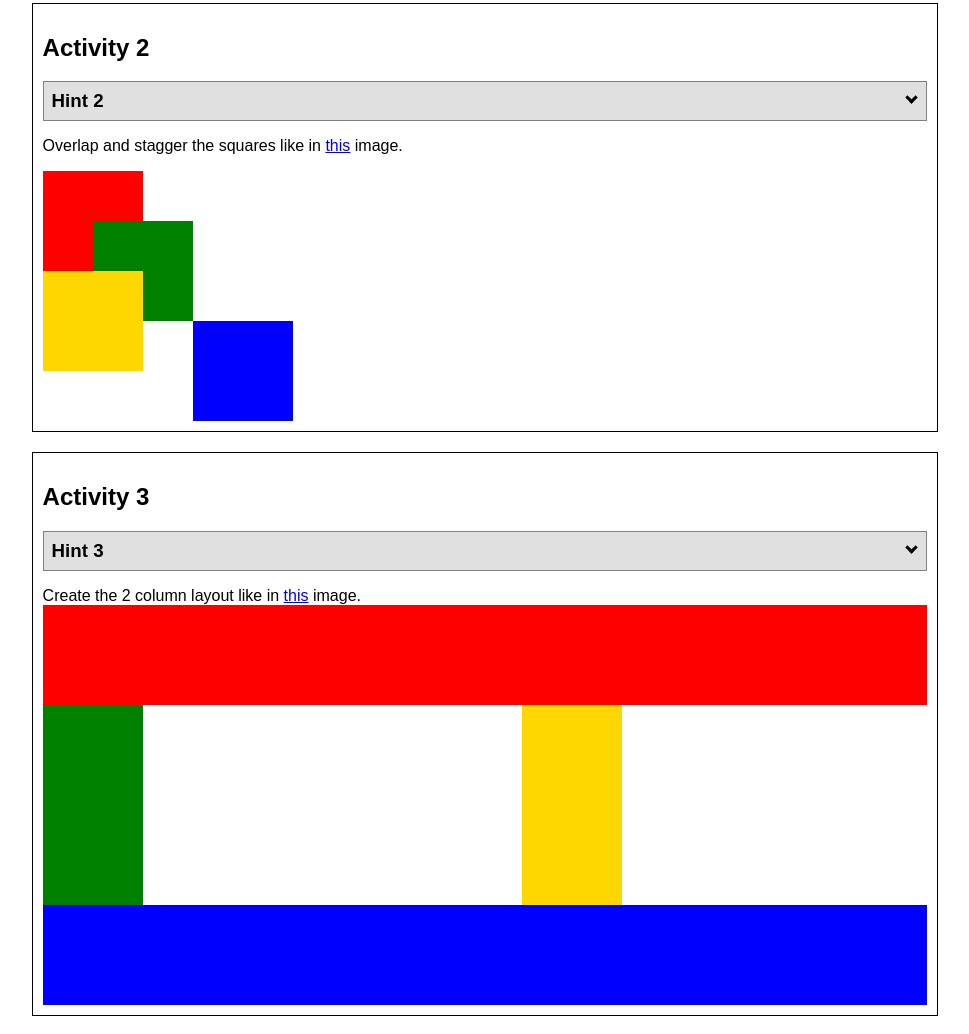
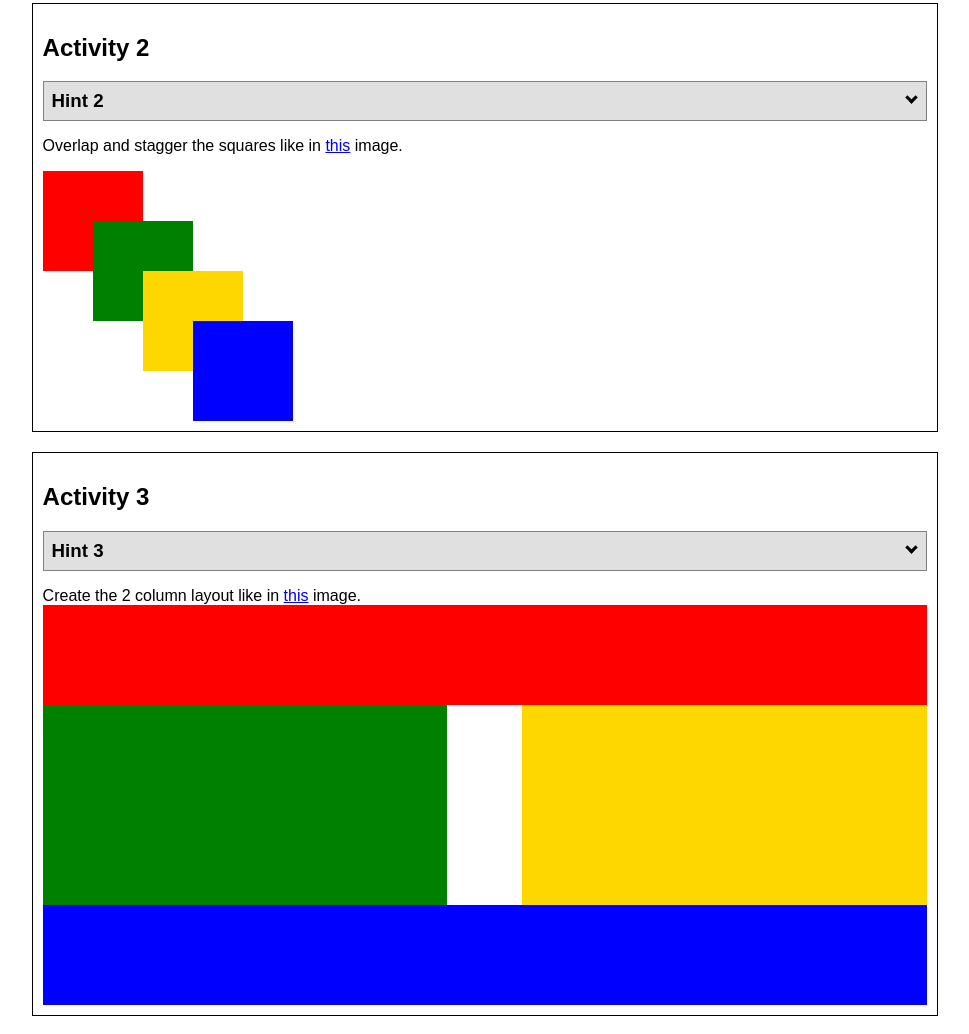
Before and after one commit to BrighamDavis/Web-Fundamentals, a plain HTML site: page positioning/positioning.html in a window 1280 px wide. Shown: the part 1005-2039 px from the top of the page, without its empty margins (155-1124 px from the left). Drawn offline with Linux system fonts and the light colour scheme.

Commit message:
Fixing positioning

```diff
--- a/positioning/positionstyles.css
+++ b/positioning/positionstyles.css
@@ -55,7 +55,7 @@
   height: 100px;
   background-color: gold;
   margin-top: -50px;
-  margin-left: 100p;
+  margin-left: 100px;
 }
 .blue2 {
   width: 100px;
@@ -79,12 +79,12 @@
   grid-column: 1/3;
 }
 .green3 {
-  width: 100px;
+  width: 100%;
   height: 200px;
   background-color: green;
 }
 .yellow3 {
-  width: 100px;
+  width: 100%;
   height: 200px;
   background-color: gold;
 }
```
